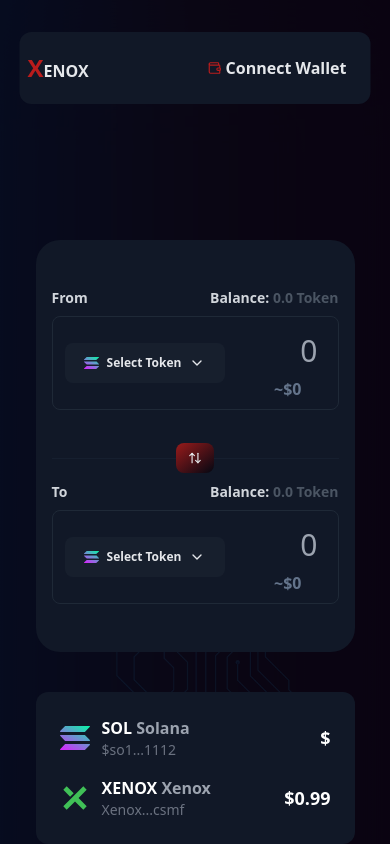
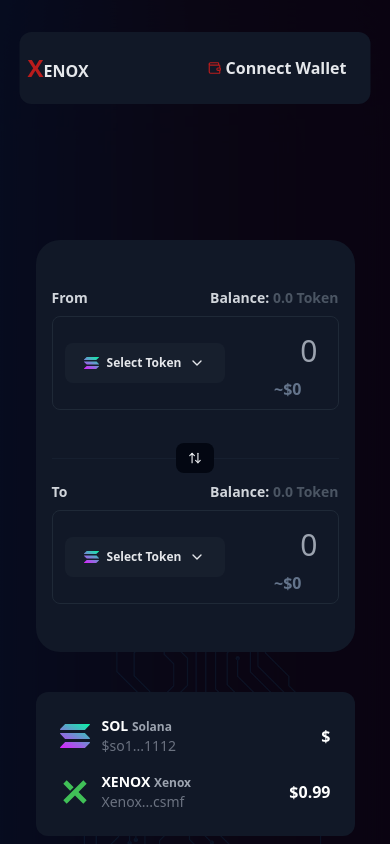
Before and after one commit to Diggardson270/xenox-dex, a Next.js app: page / in a window 390 px wide. Shown: the top 844 px of the page. Built offline with nearby package versions, Linux system fonts and the light colour scheme; no server answers.

Commit message:
responsive design

```diff
--- a/app/components/CryptoReading.jsx
+++ b/app/components/CryptoReading.jsx
@@ -32,15 +32,13 @@
           <div className="flex items-center space-x-3">
             <Image src={sol} alt="Solana" width={30} height={30} />
             <div>
-              <p className="font-bold">
-                SOL <span className="text-gray-400">Solana</span>
+              <p className="font-bold text-sm">
+                SOL <span className="text-gray-400 text-xs">Solana</span>
               </p>
               <p className="text-gray-500 text-sm">$so1...1112</p>
             </div>
           </div>
-          <p className="text-lg font-semibold">
-            ${prices.solana?.usd?.toFixed(2)}
-          </p>
+          <p className="font-semibold">${prices.solana?.usd?.toFixed(2)}</p>
         </div>
 
         {/* Xenox */}
@@ -54,13 +52,13 @@
               height={30}
             />
             <div>
-              <p className="font-bold">
-                XENOX <span className="text-gray-400">Xenox</span>
+              <p className="font-bold text-sm">
+                XENOX <span className="text-gray-400 text-xs">Xenox</span>
               </p>
               <p className="text-gray-500 text-sm">Xenox...csmf</p>
             </div>
           </div>
-          <p className="text-lg font-semibold">$0.99</p>
+          <p className="font-semibold">$0.99</p>
         </div>
       </div>
     </div>
--- a/app/components/SwapPanel.jsx
+++ b/app/components/SwapPanel.jsx
@@ -1,18 +1,13 @@
 "use client";
 
 import React, { useState, useEffect } from "react";
-import {
-  ArrowUpDown,
-  ArrowDownUp,
-  ChevronDown,
-  Loader2, // Import spinner icon from lucide-react
-} from "lucide-react";
+import { ArrowUpDown, ArrowDownUp, ChevronDown } from "lucide-react";
 import Image from "next/image";
 import sol from "../../public/solana-sol-logo.svg";
 import CryptoReading from "./CryptoReading";
 import TokenSelector from "./TokenSelector";
 import { useTokens } from "../context/TokenContext";
-import axios from "axios";
+import axios from "axios"; // Using import instead of require
 
 function SwapPanel() {
   const { tokens, loading } = useTokens();
@@ -23,29 +18,28 @@
     "Review the transaction details and confirm.",
   ];
 
-  // Token and amount states
+  // Store selected tokens (start with empty objects or fallback data)
   const [fromToken, setFromToken] = useState({});
   const [toToken, setToToken] = useState({});
   const [fromAddress, setFromAddress] = useState("");
   const [fromUSD, setFromUSD] = useState("0");
+
   const [fromAmount, setFromAmount] = useState("");
   const [toAmount, setToAmount] = useState("");
   const [toAddress, setToAddress] = useState("");
   const [toUSD, setToUSD] = useState("0");
+
   const [timeoutId, setTimeoutId] = useState(null);
 
-  // Swap toggle
+  // Toggle icon state for swap arrow
   const [isSwapped, setIsSwapped] = useState(false);
 
-  // Modal and token field management
+  // Manage modal open/close and active field
   const [modalOpen, setModalOpen] = useState(false);
   const [activeTokenField, setActiveTokenField] = useState(null);
 
-  // Error popup state
+  // State for error popup
   const [errorPopup, setErrorPopup] = useState({ show: false, message: "" });
-
-  // New state for showing loading spinner during API call
-  const [isFetchingSwapValue, setIsFetchingSwapValue] = useState(false);
 
   const handleSwap = () => {
     setIsSwapped((prev) => !prev);
@@ -58,9 +52,6 @@
   };
 
   const getSwapValue = () => {
-    // Begin loading spinner
-    setIsFetchingSwapValue(true);
-
     const config = {
       method: "get",
       maxBodyLength: Infinity,
@@ -78,7 +69,7 @@
     axios
       .request(config)
       .then((response) => {
-        const value = response.data;
+        let value = response.data;
         setToAmount(value.outAmount);
       })
       .catch((error) => {
@@ -91,16 +82,12 @@
         } else {
           console.error(error);
         }
-      })
-      .finally(() => {
-        // Stop loading spinner
-        setIsFetchingSwapValue(false);
       });
   };
 
   // Debounce API calls when fromAmount changes
   useEffect(() => {
-    if (!fromAmount) return;
+    if (!fromAmount) return; // prevent unnecessary API calls
 
     if (timeoutId) clearTimeout(timeoutId);
 
@@ -115,17 +102,21 @@
 
   // Update USD conversion for the "from" token
   useEffect(() => {
-    if (!fromToken || !fromToken.coingeckoId || !fromAmount) {
+    if (!fromToken || !fromToken.name || !fromAmount) {
       setFromUSD("0");
       return;
     }
 
     const fetchFromPrice = async () => {
       try {
-        const res = await axios.get(
-          `https://api.coingecko.com/api/v3/simple/price?ids=${fromToken.coingeckoId}&vs_currencies=usd`
-        );
+        if (fromToken.extensions.coingeckoId) {
+          const res = await axios.get(
+            `https://api.coingecko.com/api/v3/simple/price?ids=${fromToken.extensions.coingeckoId}&vs_currencies=usd`
+          );
+        }
+
         const price = res.data[fromToken.coingeckoId]?.usd || 0;
+        console.log(fromToken);
         setFromUSD((parseFloat(fromAmount) * price).toFixed(2));
       } catch (error) {
         console.error("Error fetching USD price for from token:", error);
@@ -133,13 +124,13 @@
     };
 
     fetchFromPrice();
-    const interval = setInterval(fetchFromPrice, 60000);
+    const interval = setInterval(fetchFromPrice, 60000); // refresh every 60 seconds
     return () => clearInterval(interval);
   }, [fromAmount, fromToken]);
 
   // Update USD conversion for the "to" token
   useEffect(() => {
-    if (!toToken || !toToken.coingeckoId || !toAmount) {
+    if (!toToken || !toToken.name || !toAmount) {
       setToUSD("0");
       return;
     }
@@ -147,7 +138,7 @@
     const fetchToPrice = async () => {
       try {
         const res = await axios.get(
-          `https://api.coingecko.com/api/v3/simple/price?ids=${toToken.coingeckoId}&vs_currencies=usd`
+          `https://api.coingecko.com/api/v3/simple/price?ids=${toToken.name}&vs_currencies=usd`
         );
         const price = res.data[toToken.coingeckoId]?.usd || 0;
         setToUSD((parseFloat(toAmount) * price).toFixed(2));
@@ -157,7 +148,7 @@
     };
 
     fetchToPrice();
-    const interval = setInterval(fetchToPrice, 60000);
+    const interval = setInterval(fetchToPrice, 60000); // refresh every 60 seconds
     return () => clearInterval(interval);
   }, [toAmount, toToken]);
 
@@ -166,7 +157,7 @@
       <div className="flex flex-col md:flex-col lg:flex-row gap-6">
         {/* LEFT: Swap Panel */}
         <div className="lg:px-6 lg:w-3/4 mx-auto">
-          <div className="bg-gray-900 rounded-3xl py-12 px-4">
+          <div className="bg-gray-900 rounded-3xl py-12 px-4 ">
             <form
               onSubmit={(e) => {
                 e.preventDefault();
@@ -243,7 +234,7 @@
                 <hr className="opacity-45 absolute top-1/2 left-0 w-full border-t border-slate-800" />
                 <div
                   onClick={handleSwap}
-                  className="cursor-pointer bg-gradient-to-br from-red-800 to-gray-950 rounded-lg py-2 px-3 absolute top-1/2 transform -translate-y-1/2 z-10 transition-opacity duration-500"
+                  className="cursor-pointer bg-gray-950 rounded-lg py-2 px-3 absolute top-1/2 transform -translate-y-1/2 z-10 transition-opacity duration-500"
                 >
                   {isSwapped ? (
                     <ArrowDownUp size={14} className="text-gray-200" />
@@ -300,19 +291,16 @@
                         <ChevronDown size={16} className="text-gray-200" />
                       </button>
                     </div>
-                    <div className="w-1/2 relative">
+                    <div className="w-1/2">
                       <input
                         id="toAmount"
                         type="number"
+                        inputMode="numeric"
                         placeholder="0"
                         value={toAmount}
                         onChange={(e) => setToAmount(e.target.value)}
                         className="w-full text-3xl text-right p-2 rounded bg-transparent text-gray-200 focus:outline-none"
                       />
-                      {/* Show spinner if API call is in progress */}
-                      {isFetchingSwapValue && (
-                        <Loader2 className="absolute text-red-700  right-2 top-6 transform -translate-y-1/2 animate-spin h-10 w-10 " />
-                      )}
                       <div className="flex flex-col items-end pr-6">
                         <p className="text-slate-500 font-bold">~${toUSD}</p>
                       </div>
--- a/app/context/TokenContext.jsx
+++ b/app/context/TokenContext.jsx
@@ -19,7 +19,8 @@
       try {
         setLoading(true);
 
-        const data = require('../../solana_data_sorted.json')
+        const data = require("../../solana_data_sorted.json");
+        console.log(data[7]);
         setTokens(data.slice(0, 10));
       } catch (error) {
         console.error("Error fetching tokens:", error);
```
